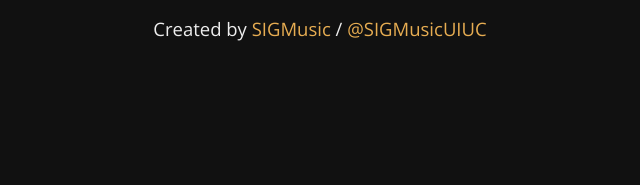
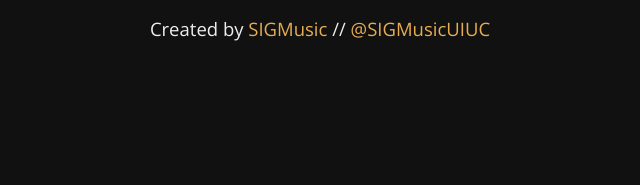
Before and after one commit to SIGMusic/tonal-starfield, a plain HTML site: page index.html in a window 1280 px wide. Shown: the part 479-664 px from the top of the page, 320-960 px from the left. Drawn offline with nearby package versions, Linux system fonts and the light colour scheme.

Commit message:
Must use slashes consistently

```diff
--- a/index.html
+++ b/index.html
@@ -45,7 +45,7 @@
 					<h1><a href="https://github.com/SIGMusic/tonal-starfield">Tonal StarField</a></h1>
 					<h3>A massively collaborative musical composition simulation</h3>
 					<p>
-						<small>Created by <a href="http://acm.uiuc.edu/sigmusic">SIGMusic</a> / <a href="http://twitter.com/SIGMusicUIUC">@SIGMusicUIUC</a></small>
+						<small>Created by <a href="http://acm.uiuc.edu/sigmusic">SIGMusic</a> // <a href="http://twitter.com/SIGMusicUIUC">@SIGMusicUIUC</a></small>
 					</p>
 				</section>
 
```
